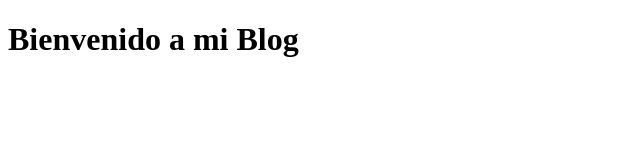
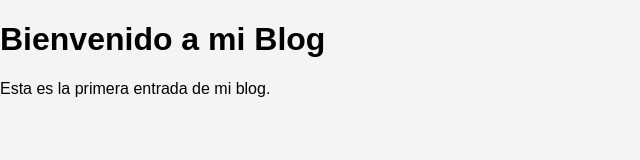
Before and after one commit to Victorx80/blog_personal, a plain HTML site: page index.html in a window 1280 px wide. Shown: the whole page, without its empty margins (0-640 px from the left). Drawn offline with Linux system fonts and the light colour scheme.

Commit message:
Agregar contenido inicial al blog

```diff
--- a/index.html
+++ b/index.html
@@ -2,8 +2,10 @@
 <html>
    <head>
       <title>Blog Personal</title>
-   </head>
+      <link rel="stylesheet" type="text/css" href="styles.css" />
+  </head>
    <body>
       <h1>Bienvenido a mi Blog</h1>
+      <p>Esta es la primera entrada de mi blog.</p>
    </body>
 </html>
```
